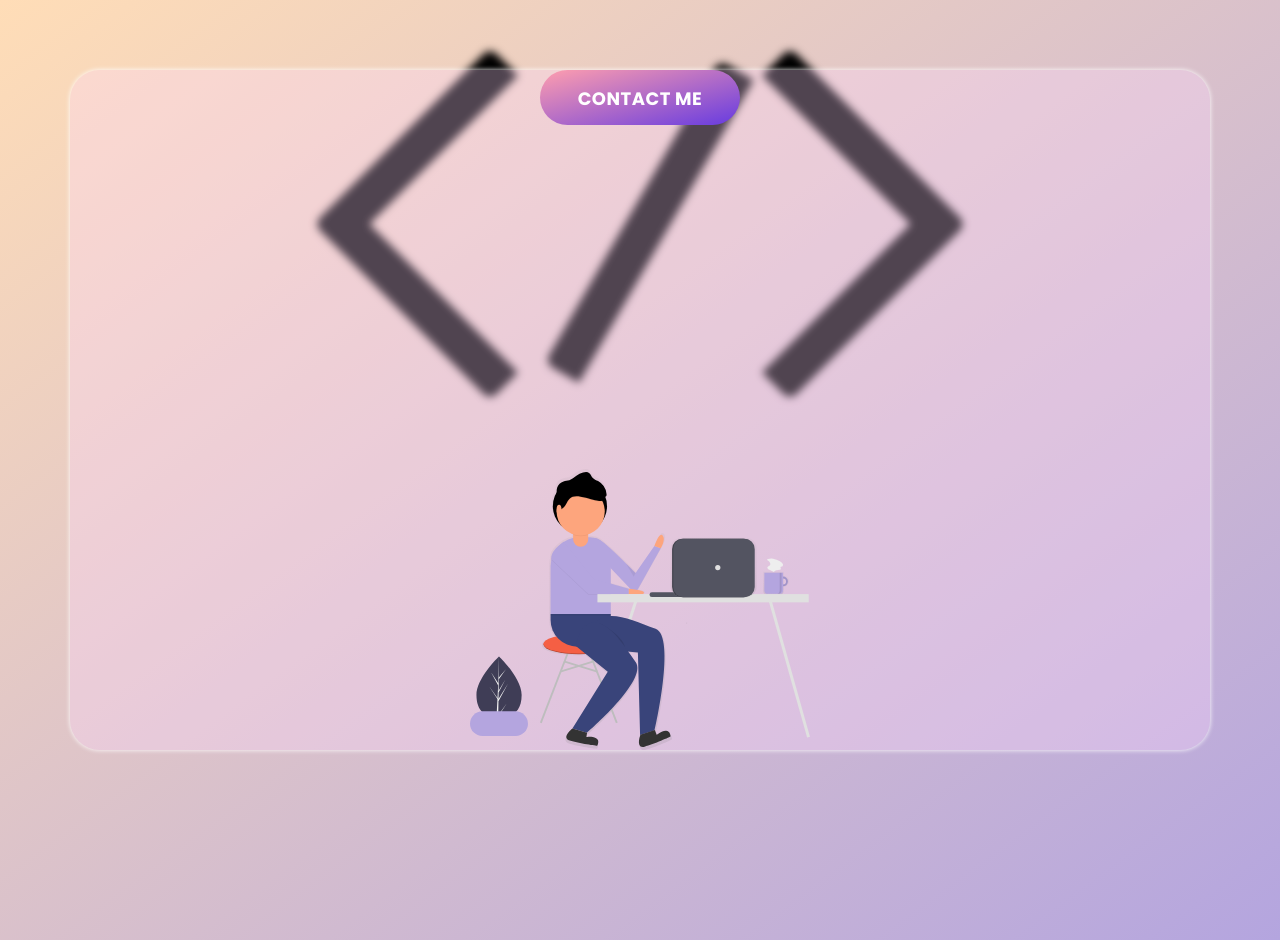
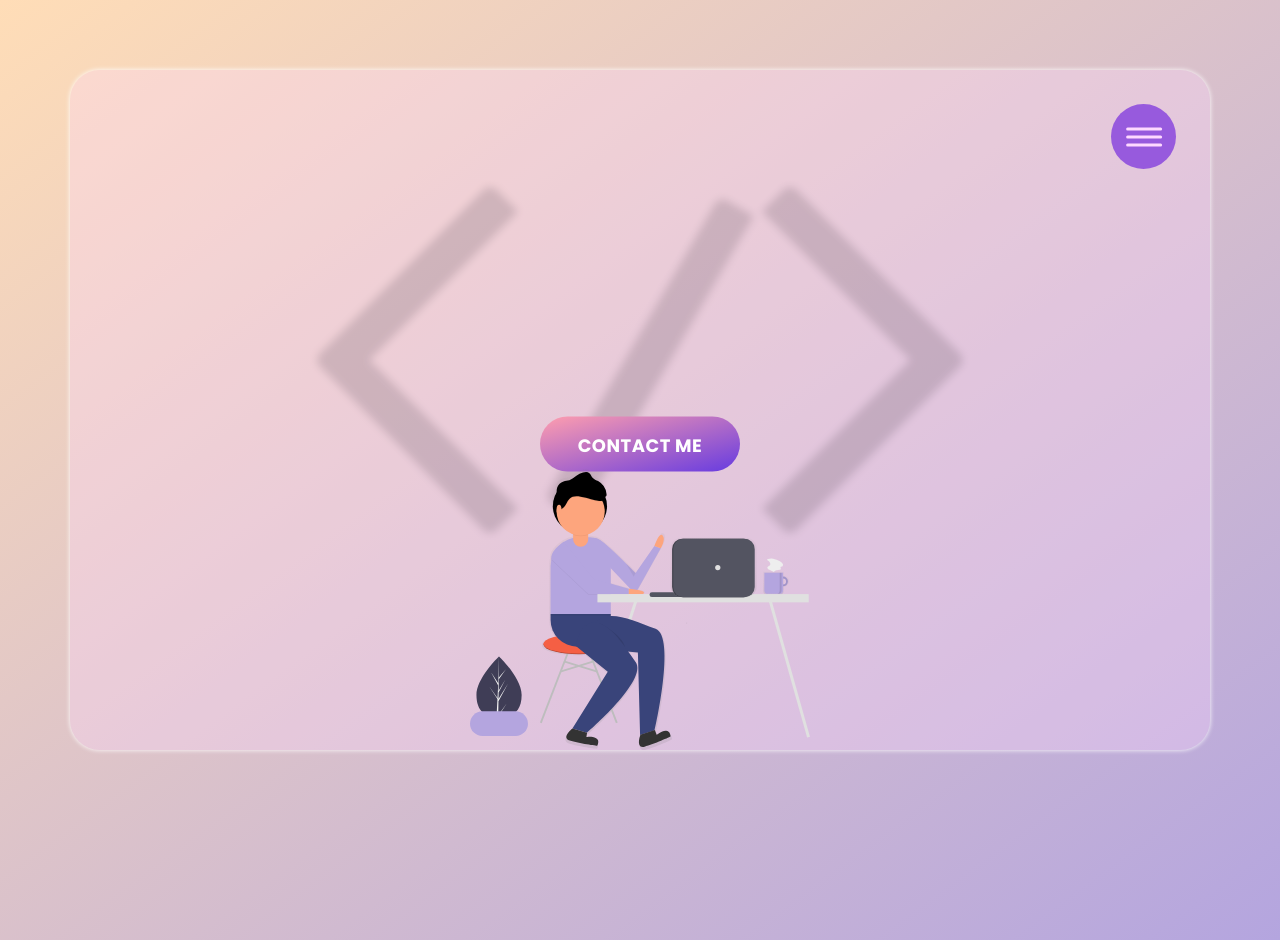
Before and after one commit to albert-anthony6/Portfolio-v2, a Vue app: page / in a window 1280 px wide. Built offline with nearby package versions, Linux system fonts and the light colour scheme; a web font is replaced by a local one.

Commit message:
Navigation component added with temporary colors

```diff
--- a/src/App.vue
+++ b/src/App.vue
@@ -1,19 +1,25 @@
 <template>
   <div class="app">
-    <Main />
+    <section>
+      <Navigation />
+      <Main />
+    </section>
   </div>
 </template>
 
 <script>
 import Main from './views/Main.vue';
+import Navigation from './components/Navigation.vue';
 
 export default {
   name: 'App',
   components: {
     Main,
+    Navigation,
   },
 };
 </script>
+, Navigation
 
 <style lang="scss">
 @import './assets/themes/_themes.scss';
--- a/src/assets/themes/_themes.scss
+++ b/src/assets/themes/_themes.scss
@@ -18,6 +18,7 @@ body {
   font-family: 'Poppins', Avenir, Helvetica, Arial, sans-serif;
   padding: 70px;
   font-size: 16px;
+  overflow: hidden;
 }
 section {
   position: relative;
@@ -27,6 +28,12 @@ section {
   width: 100%;
   height: 85vh;
   border-radius: 30px;
+}
+ul {
+  list-style: none;
+}
+a {
+  text-decoration: none;
 }
 .button {
   border: none;
--- a/src/assets/themes/_variables.scss
+++ b/src/assets/themes/_variables.scss
@@ -6,6 +6,9 @@ $primary-dark: #673be0;
 $bg-linear-1: #ffddb7;
 $bg-linear-2: #b4a5df;
 
+$bg-linear-3: #975add;
+$bg-linear-4: #3f00ee;
+
 $primary-alpha-50: #fed9ff50;
 
 $shadow-light: #fff;
--- /dev/null
+++ b/src/components/Navigation.vue
@@ -0,0 +1,139 @@
+<template>
+  <div class="navigation">
+    <input type="checkbox" id="active" />
+    <div class="wrapper">
+      <label for="active" class="menu-button">
+        <span class="burger-icon" />
+      </label>
+      <ul class="menu">
+        <li><a href="#">Home</a></li>
+        <li><a href="#">About Me</a></li>
+        <li><a href="#">Projects</a></li>
+        <li><a href="#">Contact</a></li>
+      </ul>
+    </div>
+  </div>
+</template>
+
+<script>
+export default {
+  name: 'Navigation',
+};
+</script>
+
+<style scoped lang="scss">
+.navigation {
+  position: absolute;
+  top: 0;
+  left: 0;
+  background-color: transparent;
+  width: 100%;
+  height: 100%;
+  border-radius: 30px;
+  #active {
+    display: none;
+  }
+  #active:checked ~ .wrapper {
+    clip-path: circle(75%);
+    background-image: linear-gradient(to bottom right, $bg-linear-3, $bg-linear-4);
+  }
+  #active:not(:checked) ~ .wrapper .menu {
+    opacity: 0;
+  }
+  #active:checked ~ .wrapper .menu-button {
+    background-color: $secondary;
+    .burger-icon {
+      background-color: transparent;
+      &::before,
+      &::after {
+        top: 0;
+        width: 100%;
+        background-color: red;
+      }
+      &::before {
+        transform: rotate(40deg);
+      }
+      &::after {
+        transform: rotate(-40deg);
+      }
+    }
+  }
+  .wrapper {
+    position: relative;
+    width: 100%;
+    height: 100%;
+    border-radius: 30px;
+    clip-path: circle(100px at calc(100% - 86px) 74px);
+    transition: all 0.3s ease-in;
+    z-index: 999;
+    .menu-button {
+      position: absolute;
+      top: 5%;
+      right: 3%;
+      width: 65px;
+      height: 65px;
+      border-radius: 50%;
+      background-color: $bg-linear-3;
+      cursor: pointer;
+      &:hover {
+        .burger-icon {
+          &::before,
+          &::after {
+            width: 50%;
+          }
+        }
+      }
+      .burger-icon {
+        position: relative;
+        top: 50%;
+        left: 50%;
+        transform: translate(-50%, -50%);
+        display: block;
+        width: 55%;
+        height: 3px;
+        margin-left: 0.5px;
+        border-radius: 7px;
+        background-color: $primary;
+        transition: all 0.2s ease-in-out;
+        &::before,
+        &::after {
+          position: absolute;
+          content: '';
+          width: 100%;
+          height: 100%;
+          background-color: inherit;
+          border-radius: 7px;
+          transition: all 0.2s ease-in-out;
+        }
+        &::before {
+          top: -8px;
+          left: 0;
+        }
+        &::after {
+          top: 8px;
+          right: 0;
+        }
+      }
+    }
+    .menu {
+      position: absolute;
+      top: 40%;
+      left: 50%;
+      transform: translate(-50%, -50%);
+      li {
+        margin-bottom: 15px;
+      }
+      a {
+        font-size: 42px;
+        font-weight: 500;
+        color: $secondary;
+        border-bottom: 2px solid transparent;
+        transition: all 0.3s ease;
+        &:hover {
+          border-bottom: 2px solid $primary;
+        }
+      }
+    }
+  }
+}
+</style>
--- a/src/views/Main.vue
+++ b/src/views/Main.vue
@@ -1,5 +1,5 @@
 <template>
-  <section class="main">
+  <div class="main">
     <div class="code-icon">
       <div class="left" />
       <div class="middle" />
@@ -10,7 +10,7 @@
       <div>Dev for hire!</div>
     </div>
     <img src="../assets/icons/hello.svg" alt="Hello" class="hello" />
-  </section>
+  </div>
 </template>
 
 <script>
@@ -29,6 +29,10 @@ export default {
     transform: translateX(-50%);
   }
   .contact-button {
+    position: absolute;
+    top: 55%;
+    left: 50%;
+    transform: translate(-50%, -50%);
     width: 200px;
     height: 55px;
     overflow: hidden;
```
